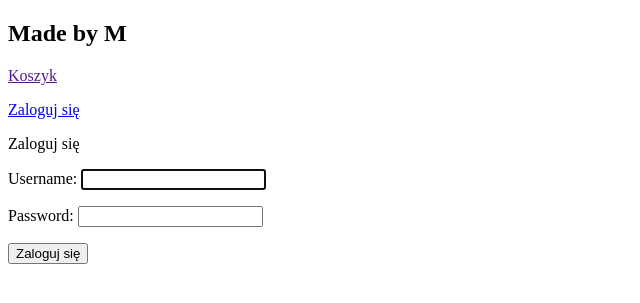
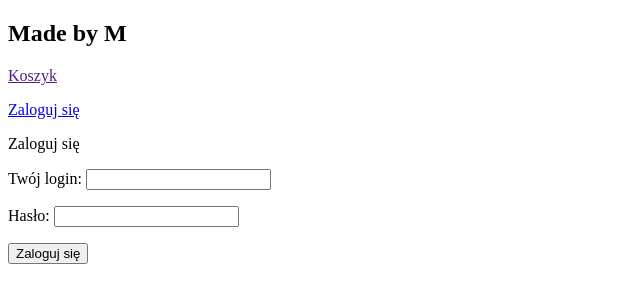
Before and after one commit to RobertPodgajny/Final_project, a Django app: page /login/ in a window 1280 px wide. Shown: the top 303 px of the page, without its empty margins (0-640 px from the left). Run offline with Django 3.2, Linux system fonts and the light colour scheme.

Commit message:
fixed: login, registration

```diff
--- a/handicraft_shop/handicraft_shop/urls.py
+++ b/handicraft_shop/handicraft_shop/urls.py
@@ -19,6 +19,7 @@ from django.conf.urls.static import static
 from django.contrib import admin
 from django.contrib.auth import views as auth_views
 
+from shop_app.forms import LoginForm
 from shop_app.views import StartView, MainView, OfferView, PicturesOfferView, CushionsOfferView, AboutView, \
     AboutDescriptionView, ContactView, PictureView, CushionView, RegistrationView, LogoutView
 
@@ -34,8 +35,8 @@ urlpatterns = [
     url(r'^contact/$', ContactView.as_view(), name='contact'),
     url(r'^picture/(?P<id>\d+)/$', PictureView.as_view(), name='picture'),
     url(r'^cushion/(?P<id>\d+)/$', CushionView.as_view(), name='cushion'),
-    url(r'^login/', auth_views.LoginView.as_view(template_name="login.html"), name='login'),
-    # url(r'^login/$', LoginView.as_view(), name='login'),
+    url(r'^login/', auth_views.LoginView.as_view(template_name="login.html",
+                                                 form_class=LoginForm), name='login'),
     url(r'^register/$', RegistrationView.as_view(), name='register'),
     url(r'^logout/$', LogoutView.as_view(), name='logout'),
 
--- a/handicraft_shop/shop_app/forms.py
+++ b/handicraft_shop/shop_app/forms.py
@@ -1,13 +1,19 @@
 from django import forms
+from django.contrib.auth.forms import AuthenticationForm
 from django.core.exceptions import ValidationError
 from django.forms import ModelForm
 
 from shop_app.models import User
 
 
-class LoginForm(forms.Form):
+class LoginForm(AuthenticationForm):
     username = forms.CharField(label='Twój login', max_length=64)
     password = forms.CharField(label='Hasło', widget=forms.PasswordInput)
+
+    error_messages = {
+        'invalid_login': "Podaj prawidłowy login i hasło",
+        'inactive': "This account is inactive.",
+    }
 
 
 class RegistrationForm(ModelForm):
@@ -15,6 +21,18 @@ class RegistrationForm(ModelForm):
     new_password = forms.CharField(label='Podaj hasło', widget=forms.PasswordInput())
     new_password2 = forms.CharField(label='Powtórz hasło', widget=forms.PasswordInput())
     address = forms.CharField(label='Adres', widget=forms.Textarea, help_text="Podaj adres do wysyłki")
+
+    def clean_username(self):
+        username = self.cleaned_data['username']
+        if User.objects.filter(username=username).exists():
+            raise ValidationError("Użytkownik już istnieje w bazie")
+        return self.cleaned_data['username']
+
+    def clean_email(self):
+        email = self.cleaned_data['email']
+        if User.objects.filter(email=email).exists():
+            raise ValidationError("Podany email już znajduje się w bazie")
+        return self.cleaned_data['email']
 
     def clean(self):
         new_password = self.cleaned_data['new_password']
@@ -25,13 +43,9 @@ class RegistrationForm(ModelForm):
 
     class Meta:
         model = User
-        fields = ['username', 'email']
+        fields = ['username', 'first_name', 'last_name', 'email']
         labels = {
-            'username': 'Twój login',
             'first_name': 'Imię',
             'last_name': 'Nazwisko',
-            'email': 'Email',
-            'password': 'Hasło',
-            'password2': 'Powtórz hasło',
-            'address': 'Podaj adres do wysyłki'
+            'email': 'Email'
         }
--- a/handicraft_shop/shop_app/models.py
+++ b/handicraft_shop/shop_app/models.py
@@ -28,11 +28,6 @@ KIND_OF_PILLOW = (
 
 
 class Address(models.Model):
-    # username = models.CharField(max_length=64, unique=True)
-    # first_name = models.CharField(max_length=64)
-    # last_name = models.CharField(max_length=64)
-    # email = models.EmailField(max_length=128, unique=True)
-    # password = models.CharField(max_length=128)
     address = models.TextField()
     user = models.OneToOneField(User, on_delete=models.CASCADE)
 
--- a/handicraft_shop/shop_app/templates/main_page.html
+++ b/handicraft_shop/shop_app/templates/main_page.html
@@ -82,6 +82,7 @@
         {% endif %}
 {% block content %}
 <h2>Strona główna</h2>
+{#<div class="navbar">#}
 <ul>
   <li><a href="{% url 'offer'%}">Oferta</a>
     <ul>
@@ -97,7 +98,7 @@
   </li>
   <li><a href="{% url 'contact' %}">Kontakt</a></li>
 </ul>
-
+</div>
 {% endblock %}
 
 <!--{% block footer %}-->
```
Also changed, not shown: handicraft_shop/shop_app/views.py (+6 -3 lines).
